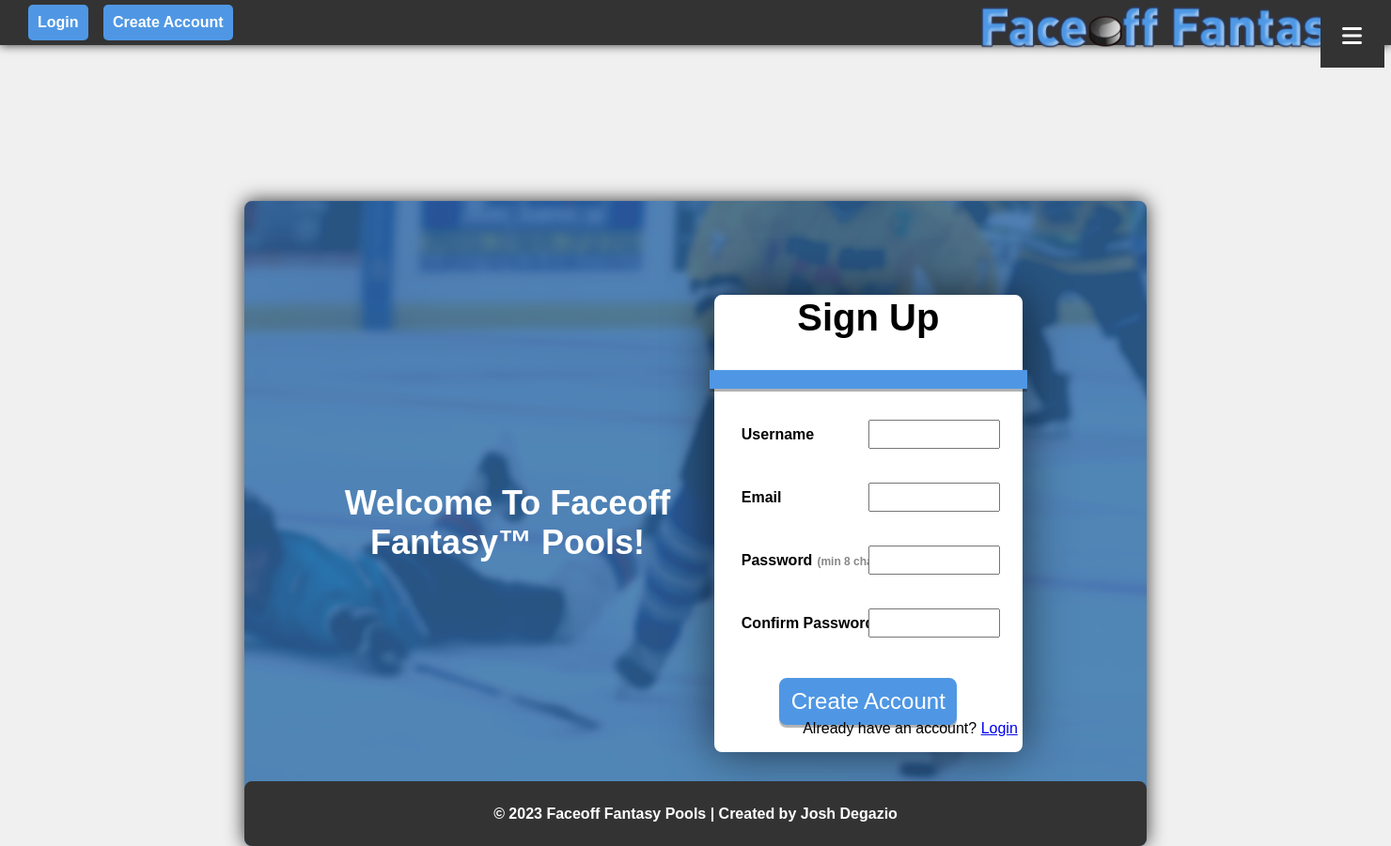
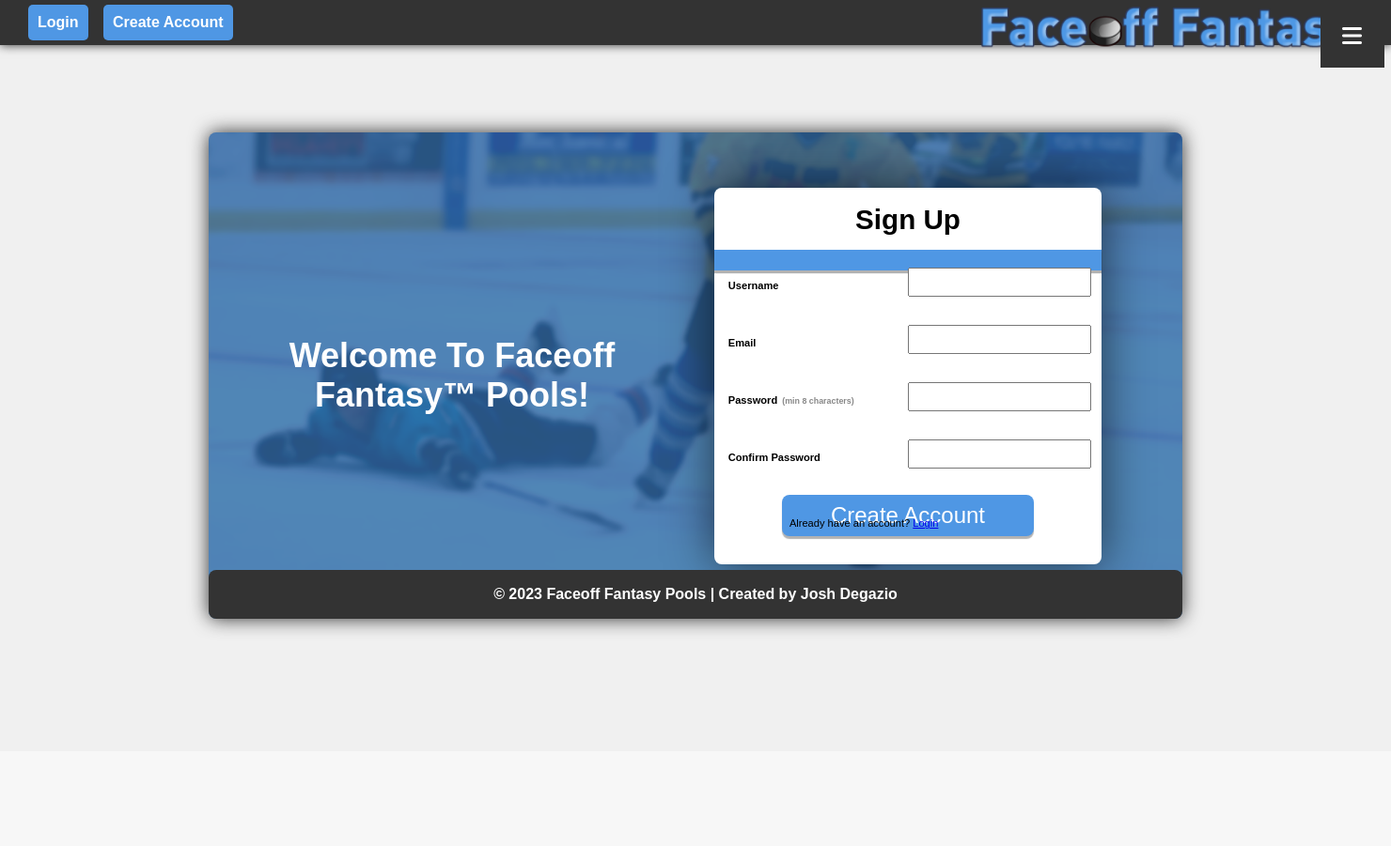
Before and after one commit to jdegazio/FaceoffFantasy, a Flask app: page / in a window 1480 px wide. Shown: the whole page at 94% size. After the commit the page ends 677 px from the top, so only its background shows below. Run offline with Flask 3, Linux system fonts and the light colour scheme; some libraries are stand-ins or nearby versions.

Commit message:
Attempt to fix layout sizing

```diff
--- a/static/css/styles.css
+++ b/static/css/styles.css
@@ -127,9 +127,9 @@
 
 .cAccount-header-text {
     position: relative;
-	font-size: 40px;
-    bottom: 60px; /* Adjust the top position as needed */
+	font-size: 2vw;
 	text-align: center;
+	bottom: 1.5vw;
 }
 
 
@@ -187,28 +187,27 @@
 /*Containers*/
 .AccountContainer {
     background-color: #fff;
-    padding: 8%;
+    padding: 1vw;
     border-radius: 8px;
     box-shadow: 0px 0px 50px rgba(0, 0, 0, 0.6);
-	max-width: 75%;
+	max-width: 80%;
 	position: relative;
 }
 
 .Landingcontainer {
     background-color:#4f97e4;
     border-radius: 8px;
-	min-height: 300%;
-	min-width: 100%;
 	position: relative;
     display: flex;
-	padding: 10%;
     align-items: center;
 	box-shadow: 0px 0px 20px rgba(0, 0, 0, 0.8);
 	background-size: cover; /* Reduce the size to 70% of the container */
     background-position: center; /* Center the image horizontally and vertically */
     background-repeat: no-repeat; /* Prevent image repetition */
 	background-image: url('/static/landing.png'); /* Update the path to your background image */
-	transform: translate(0, 30%); /* Adjust the vertical position */
+	top: 9vw;
+	height: 35vw;
+	width: 70vw;
 }
 
 .left {
@@ -244,6 +243,7 @@
 form.cAccount-form label {
 	font-weight: bold;
 	position: relative;
+	font-size: 0.75vw;
 }
 
 .cAccountformbutton {
@@ -252,24 +252,27 @@
 	border: none;
 	position:relative;
 	left: 15%;
-	height: 50px;
+	height: 3vw;
 	max-width: 70%;
     border-radius: 8px;
     cursor: pointer;
 	font-size: 24px;
 	box-shadow: 0px 3px 1px rgba(0, 0, 0, 0.3);
+	bottom: 1vw;
 }
 
 .login-link {
-	position: absolute;
-	left: 28.75%;
-	bottom: 0px;
+	position: fixed;
+	top: 36.5vw;
+	left: 56.75vw;
+	font-size: 0.75vw;
 }
 
 .password-requirement {
-    font-size: 12px; /* Adjust the font size as needed */
+    font-size: 0.6vw;
     color: #888; /* Adjust the color to your preference */
     margin-left: 5px; /* Add some space between the label and the requirement text */
+
 }
 
 .alert-container {
@@ -282,14 +285,15 @@
     align-items: center;
     text-align: center;
 	justify-content: center; /* Horizontal alignment */
+	font-size: 0.75vw;
 }
 
 .error-message, .verification-message, .message-graphic, .loginmessage-graphic {
     display: none;
     text-align: center;
     color: white; /* Default text color for both messages */
-    padding: 10px; /* Adjust the padding as needed for spacing */
-	width: 97.2%;
+	width: 100%;
+	height: 1.5vw;
 	box-shadow: 0px 3px 1px rgba(0, 0, 0, 0.3);
 }
 
@@ -321,5 +325,6 @@
 	color: #fff;
 	font-size: 36px;
 	position: relative;
+	transform: translate(0%, 0); /* Adjust the horizontal position */
 	top: calc(50% - var(--landing_footer-min-height));
 }
--- a/templates/createaccount.html
+++ b/templates/createaccount.html
@@ -6,6 +6,7 @@
 	<script src="https://kit.fontawesome.com/3280e9042c.js" crossorigin="anonymous"></script>
 	<script src="/static/js/validation.js"></script>
     <title>Faceoff Fantasy - Create Account</title>
+	<meta name="viewport" content="width=device-width, initial-scale=1.0">
 </head>
 
 <body class="default_body">
@@ -35,7 +36,6 @@
 		</div>
 	</div>
 
-	<div class='landing_body'>
 	<div class="Landingcontainer">
 		<div class="left">
 			<h2 class="welcome">Welcome To Faceoff Fantasy&trade; Pools!</h2>
@@ -73,6 +73,5 @@
 			</div>
 		</div>
 	</div>
-	</div>
 </body>
 </html>
--- a/templates/draftroom.html
+++ b/templates/draftroom.html
@@ -15,6 +15,7 @@
             text-align: center;
         }
     </style>
+	<meta name="viewport" content="width=device-width, initial-scale=1.0">
 </head>
 
 <body class='default_body'>
--- a/templates/home.html
+++ b/templates/home.html
@@ -6,6 +6,7 @@
 	<script src="https://kit.fontawesome.com/3280e9042c.js" crossorigin="anonymous"></script>
 	<script src="/static/js/validation.js"></script>
     <title>Faceoff Fantasy - Create Account</title>
+	<meta name="viewport" content="width=device-width, initial-scale=1.0">
 </head>
 
 <body class="default_body">
--- a/templates/livescoring.html
+++ b/templates/livescoring.html
@@ -14,6 +14,7 @@
             font-weight: bold;
         }
     </style>
+	<meta name="viewport" content="width=device-width, initial-scale=1.0">
 </head>
 
 <body class='default_body'>
--- a/templates/login.html
+++ b/templates/login.html
@@ -5,6 +5,7 @@
 	<link rel="stylesheet" href="https://cdnjs.cloudflare.com/ajax/libs/font-awesome/6.7.0/css/all.min.css">
 	<script src="https://kit.fontawesome.com/3280e9042c.js" crossorigin="anonymous"></script>
     <title>Faceoff Fantasy - Create Account</title>
+	<meta name="viewport" content="width=device-width, initial-scale=1.0">
 </head>
 
 <body class="default_body">
--- a/templates/myteam.html
+++ b/templates/myteam.html
@@ -21,6 +21,7 @@
 
         /* Add additional styling as needed */
     </style>
+	<meta name="viewport" content="width=device-width, initial-scale=1.0">
 </head>
 
 <body class="default_body">
--- a/templates/standings.html
+++ b/templates/standings.html
@@ -16,6 +16,7 @@
             text-align: center;
         }
     </style>
+	<meta name="viewport" content="width=device-width, initial-scale=1.0">
 </head>
 
 <body class='default_body'>
--- a/templates/trading.html
+++ b/templates/trading.html
@@ -4,6 +4,7 @@
     <title>Faceoff Fantasy - Trading</title>
 	<link rel="stylesheet" href="{{ url_for('static', filename='css/styles.css') }}">
 	<script src="https://kit.fontawesome.com/3280e9042c.js" crossorigin="anonymous"></script>
+	<meta name="viewport" content="width=device-width, initial-scale=1.0">
 </head>
 
 <body class='default_body'>
```
Lines whose indentation alone changed are shown as unchanged.
